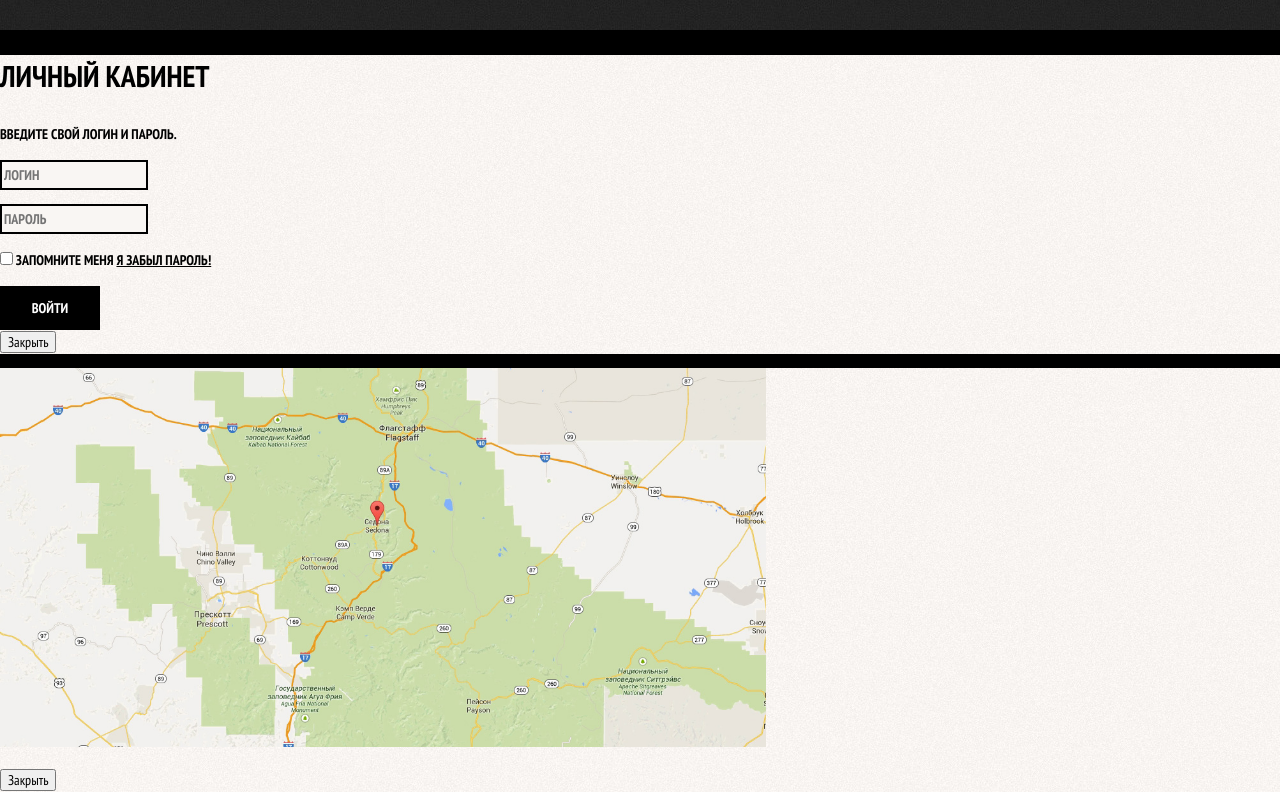
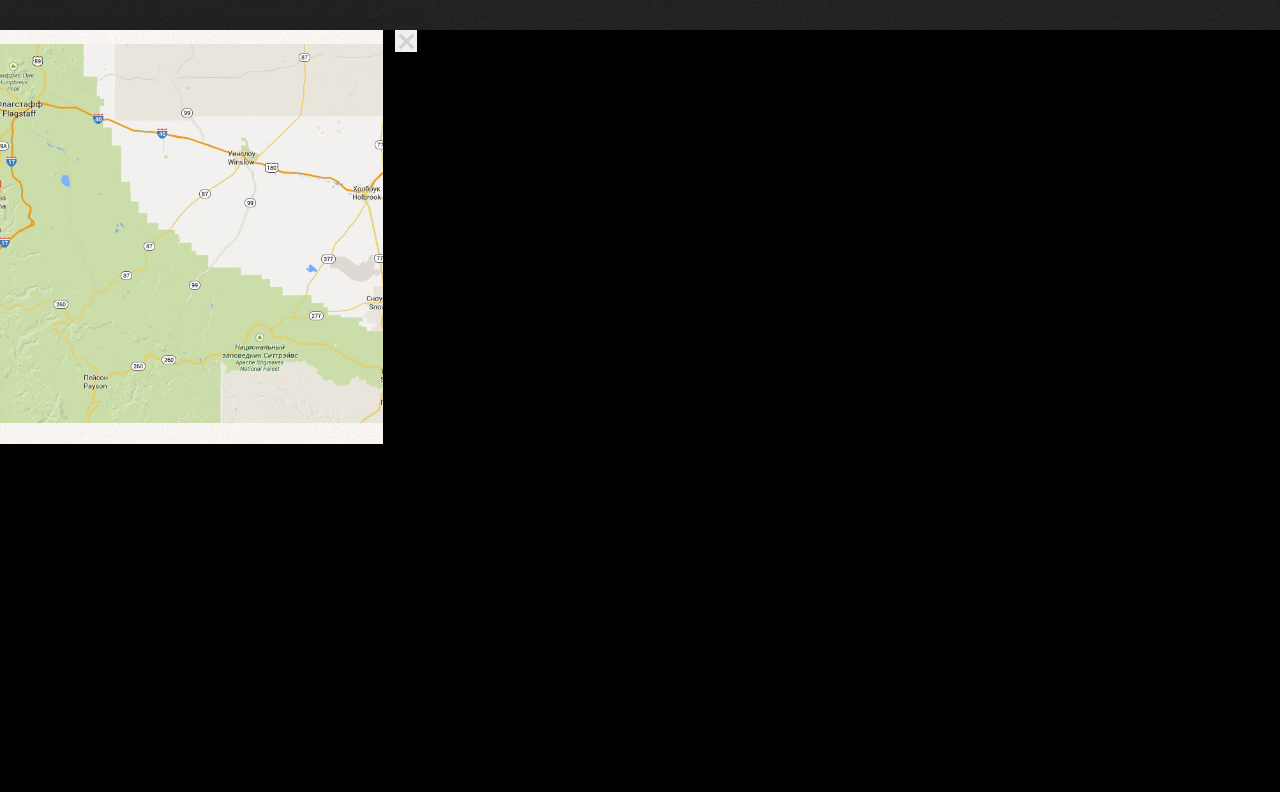
Before and after one commit to VShishova/1006507-barbershop-25, a plain HTML site: page index.html in a window 1280 px wide. Shown: the part 1783-2575 px from the top of the page. After the commit the page ends 1813 px from the top, so only its background shows below. Drawn offline with Linux system fonts and the light colour scheme.

Commit message:
правки

```diff
--- a/css/style.css
+++ b/css/style.css
@@ -371,8 +371,8 @@ input[type="radio"].visually-hidden {
   margin: 0;
   margin-bottom: 10px;
 
-  background: rgba(234, 255, 45, 0.2);
-  box-shadow: inset 0 0 0 2px rgb(234, 255, 45);
+  /* background: rgba(234, 255, 45, 0.2);
+  box-shadow: inset 0 0 0 2px rgb(234, 255, 45); */
 }
 
 .appointment-item label {
@@ -943,12 +943,60 @@ input[type="radio"].visually-hidden {
 }
 
 .modal {
+  position: fixed;
+
   color: #000000;
 
   background-color: #f8f5f2;
   background-image: url("../img/background.jpg");
   background-position: 0 0;
   background-repeat: repeat;
+  box-shadow: 0 30px 50px rgba(0, 0, 0, 0.7);
+
+  transform: translateX(-50%);
+}
+
+.modal-login {
+  top: 120px;
+  left: 50%;
+
+  width: 300px;
+  padding: 50px 80px;
+}
+
+.modal-close {
+  position: absolute;
+  top: 0;
+  right: -34px;
+
+  width: 22px;
+  height: 22px;
+
+  font-size: 0;
+  border: 0;
+  cursor: pointer;
+}
+
+.modal-close::before,
+.modal-close::after {
+  content: "";
+
+  position: absolute;
+  top: 10px;
+  left: 2px;
+
+  width: 19px;
+  height: 3px;
+
+  background-color: #d0d0d0;
+}
+
+.modal-close::before {
+  transform: rotate(45deg);
+}
+
+.modal-close::after {
+  transform: rotate(-45deg);
 }
 
 .modal h2 {
```
